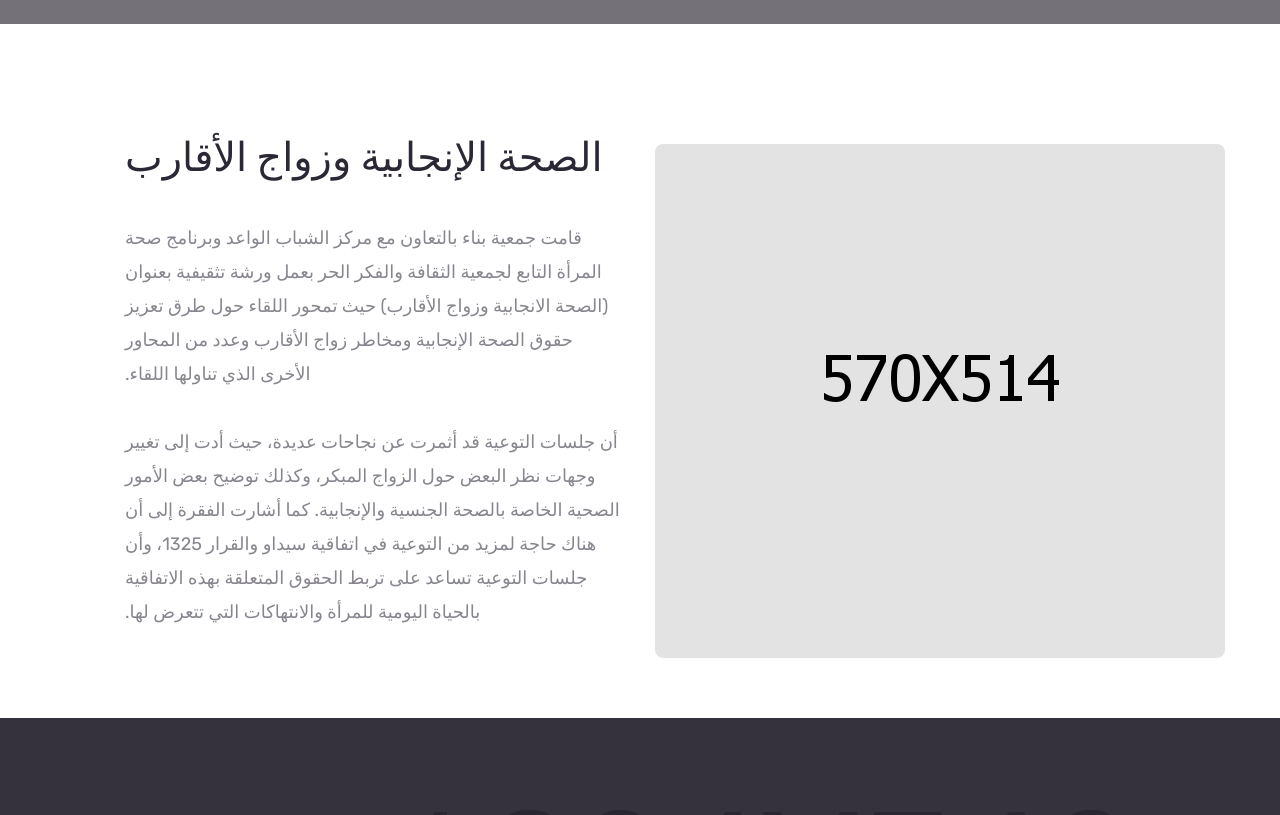
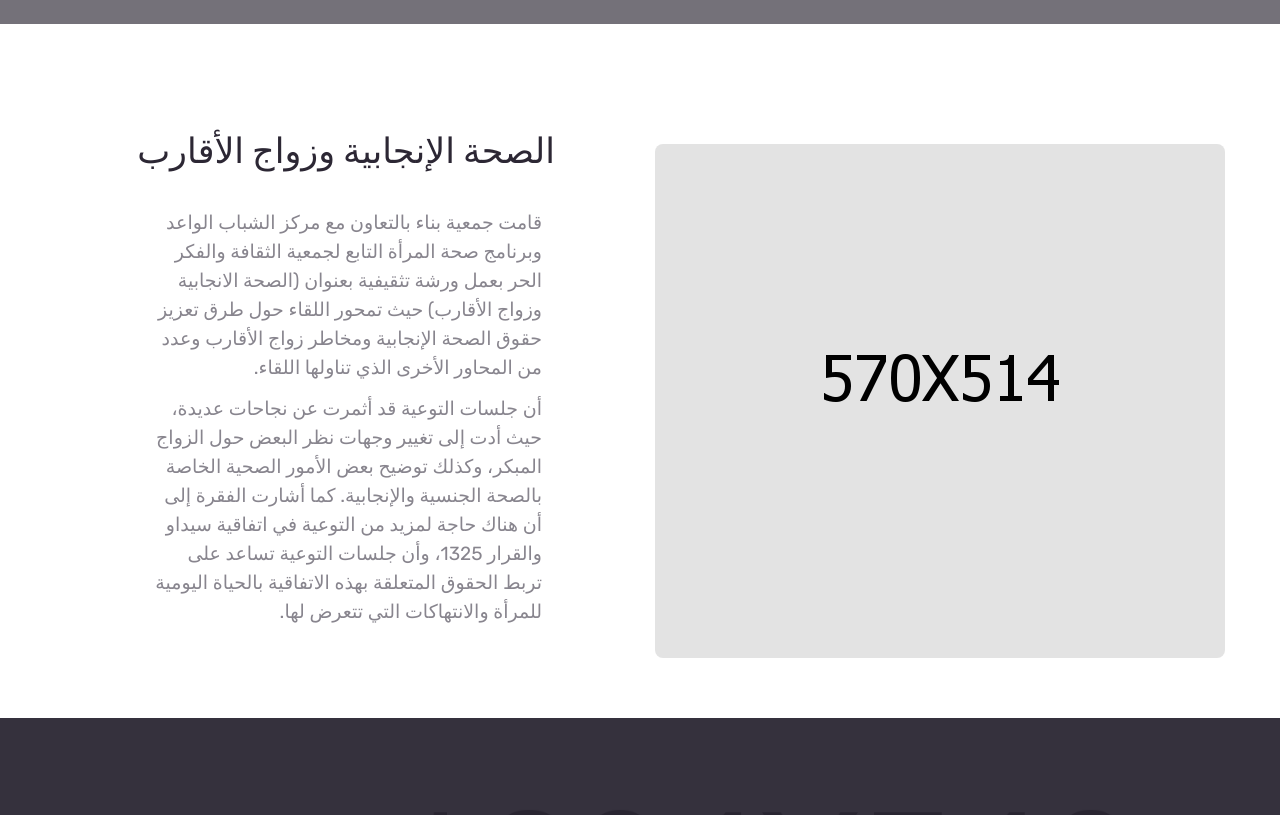
Before and after one commit to RanaMaj/benaa, a plain HTML site: page event-details-ar.html in a window 1280 px wide. Shown: the part 540-1355 px from the top of the page. Drawn offline with Linux system fonts and the light colour scheme; files whose address does not match are found by name.

Commit message:
hend work

```diff
--- a/assets/css/translated-rtl.css
+++ b/assets/css/translated-rtl.css
@@ -112,3 +112,66 @@
     text-align: right;
 
 }
+
+  /* evnt Page */
+  .event-page__single {
+    text-align: right;
+}
+
+.event-page__content a{
+    color: var(--base-primary);
+
+}
+.event-page__title {
+    font-size: 26px;
+}
+.event-page__meta-box {
+    padding-top: 4px;
+}
+
+.event-page__content{
+    height: 300px;
+}
+/* event details  */
+
+
+.event-details-top__contant {
+    margin-right: 70px;
+    text-align: right;
+}
+.event-details-top__title {
+    font-size: 35px;
+    line-height: 35px;
+    font-weight: 500;
+}
+
+.news-one__content{
+    text-align: center;
+}
+
+.event-details-top__text-one {
+
+    padding-right: 25px;
+    padding-left: 25px;
+    line-height: 29px;
+    font-size: 19px;
+}
+
+.event-details-top__text-one {
+
+    padding-right: 13px;
+    padding-left: 25px;
+    line-height: 29px;
+    font-size: 19px;
+}
+.event-details-top__text-two {
+    margin-top: -22px;
+    padding-right: 13px;
+    padding-left: 25px;
+    line-height: 29px;
+    font-size: 19px;
+}
+.course-deatails{
+    margin-top: 0px;
+    padding-top: 125px;
+}
```
